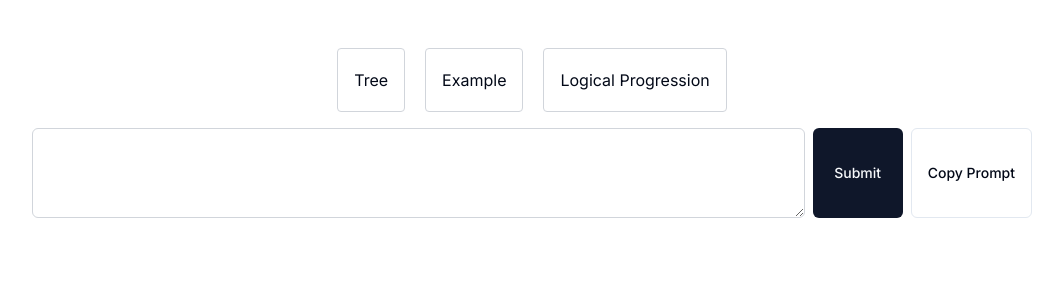
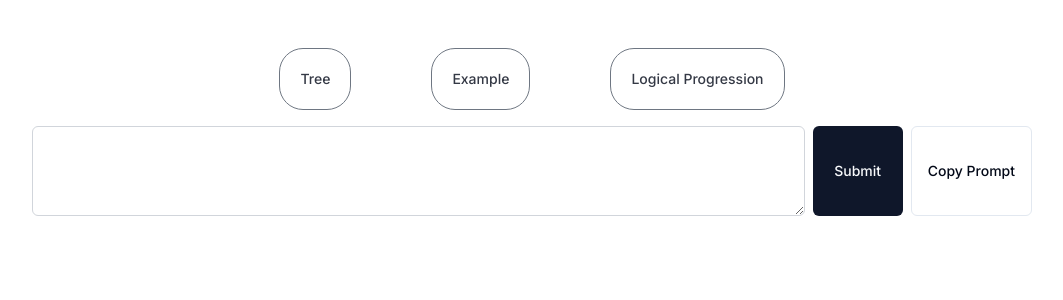
Before and after one commit to chiacn/text-to-diagram, a Next.js app: page / in a window 1280 px wide. Shown: the top 300 px of the page, without its empty margins (96-1159 px from the left). Built offline with nearby package versions, Linux system fonts and the light colour scheme.

Commit message:
style: CommonTogleGroup ui 변경

```diff
--- a/src/components/CommonTogleGroup.tsx
+++ b/src/components/CommonTogleGroup.tsx
@@ -13,28 +13,31 @@ type ToggleItem = {
   value: string;
   label: string;
 };
+
 export default function CommonToggleGroups({
   items,
   selectedValue,
   changeInquiryType,
-  gap,
+  gap = 12,
 }: ToggleGroupsProps) {
   return (
     <ToggleGroup
       type="single"
       onValueChange={(value: string) => changeInquiryType(value)}
       className="flex"
-      style={{ gap: `${gap ? gap : 12}px` }}
+      style={{ gap }}
     >
       {items.map((item) => (
         <ToggleGroupItem
           key={item.value}
           value={item.value}
-          className={`
-            px-4 py-2 border border-gray-300 rounded
-            hover:bg-gray-100 transition-colors
-            cursor-pointer min-h-16 hover:bg-gray-100
-            ${selectedValue === item.value ? "bg-gray-100" : "bg-white"}
+          className={`rounded-3xl text-sm font-medium transition-transform duration-200 p-5
+            ${
+              selectedValue === item.value
+                ? "bg-gray-700 text-gray-200 shadow-md scale-105"
+                : "bg-white-800 text-black-400 border border-gray-600 hover:bg-gray-700 hover:text-white opacity-80"
+            }
+
           `}
         >
           {item.label}
--- a/src/components/flow/DiagramContainer.tsx
+++ b/src/components/flow/DiagramContainer.tsx
@@ -255,7 +255,7 @@ export default function DiagramContainer() {
           items={inquiryTypeList}
           selectedValue={inquiryType}
           changeInquiryType={changeInquiryType}
-          gap={20}
+          gap={80}
         />
         <div className="flex w-full mt-4">
           <Textarea
```
